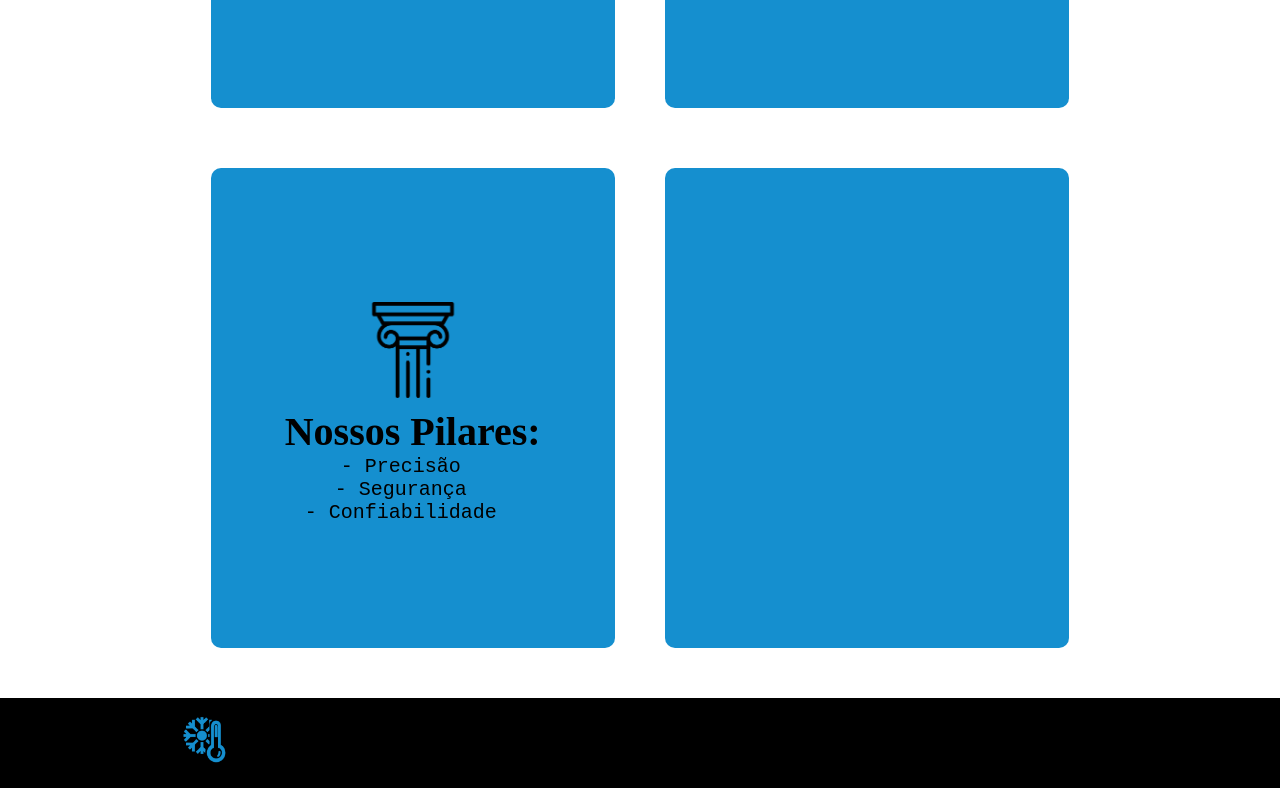
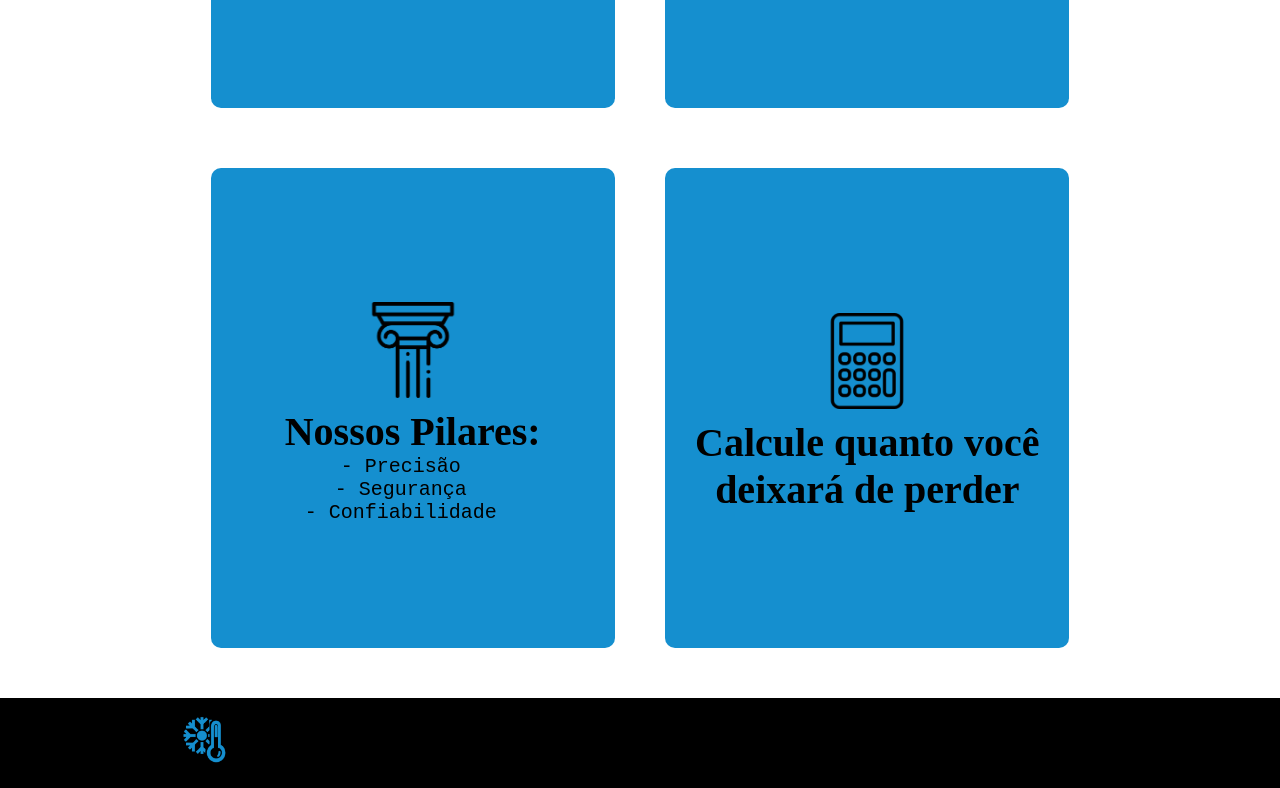
Before and after one commit to joohzinato/UmProjeto, a plain HTML site: page UM TESTE/index.html in a window 1280 px wide. Shown: the part 1172-1960 px from the top of the page. Drawn offline with Linux system fonts and the light colour scheme.

Commit message:
finalizado

```diff
--- a/UM TESTE/index.html
+++ b/UM TESTE/index.html
@@ -55,8 +55,8 @@
                     </ul>
                 </div>
                 <div class="quadrado">
-                    <!-- <img src="image 10.png" alt="" class="imagem">
-                    <p>Calcule quanto você deixará de perder</p> -->
+                    <img src="image 10.png" alt="" class="imagem">
+                    <p>Calcule quanto você deixará de perder</p>
                 </div>
             </div>
         </div>
```
